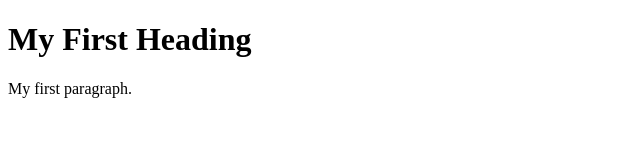
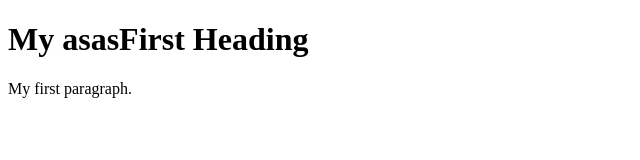
Before and after one commit to uvankit/git-demo, a plain HTML site: page index.html in a window 1280 px wide. Shown: the whole page, without its empty margins (0-640 px from the left). Drawn offline with Linux system fonts and the light colour scheme.

Commit message:
New Changes

```diff
--- a/index.html
+++ b/index.html
@@ -2,7 +2,7 @@
 <html>
 <body>
 
-<h1>My First Heading</h1>
+<h1>My asasFirst Heading</h1>
 <p>My first paragraph.</p>
 
 </body>
```
Also changed, not shown: 1 other file.
